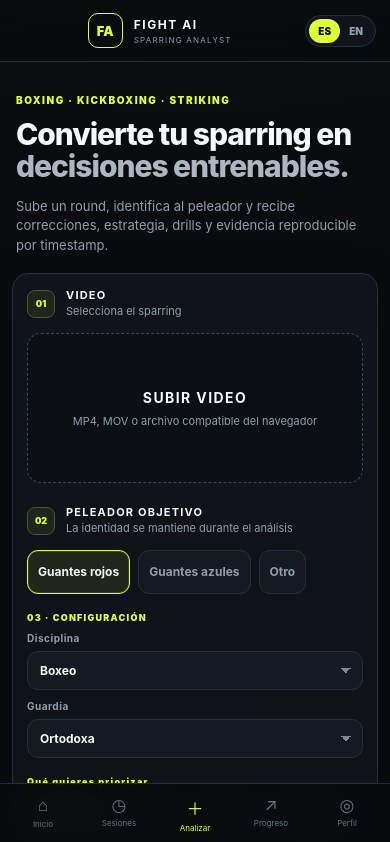
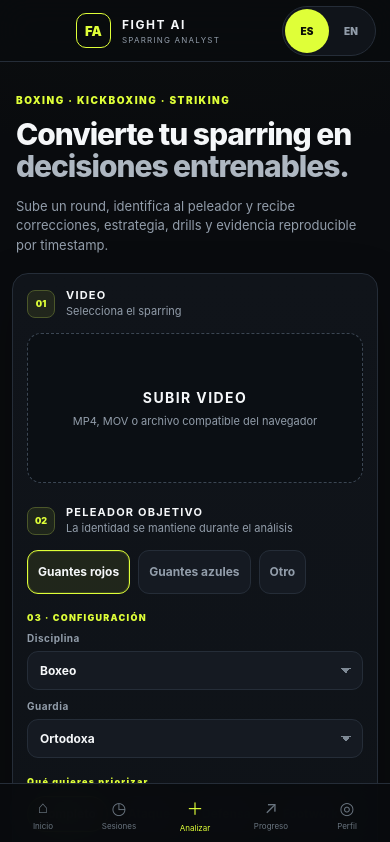
Before and after one commit to pinoaraj/fight-ai-web, a Next.js app: page / in a window 390 px wide. Shown: the top 842 px of the page. Built offline with nearby package versions, Linux system fonts and the light colour scheme.

Commit message:
fix: enforce mobile-friendly 44px touch targets

```diff
--- a/app/globals.css
+++ b/app/globals.css
@@ -68,3 +68,9 @@ footer{border-top:1px solid var(--line);padding:22px 24px;color:#65707b;text-ali
 @media print{.topbar,.desktopNav,.bottomNav,.uploadPanel,.hero,footer,.reportActions{display:none!important}.workspace{display:block;padding:0}.reportPanel{border:0;box-shadow:none;padding:0;background:#fff;color:#111}.card,.strategy>div,.visualCoach{break-inside:avoid;background:#fff;color:#111;border-color:#bbb}}
 
 .uploadMeter{position:relative;height:10px;border-radius:999px;background:#20262e;overflow:hidden;margin:2px 0 4px}.uploadMeter>span{display:block;height:100%;background:var(--accent);border-radius:inherit;transition:width .18s ease}.uploadMeter>b{position:absolute;right:6px;top:50%;transform:translateY(-50%);font-size:7px;color:#0c1007;mix-blend-mode:multiply}
+
+@media(max-width:700px){
+  .langToggle button,.fighters button,.primary,.secondary,.fileRow button,.reportActions button,.bottomNav button{min-height:44px}
+  .langToggle{padding:2px}.langToggle button{min-width:44px;padding:0 10px}
+  .bottomNav button{justify-content:center}
+}
```
